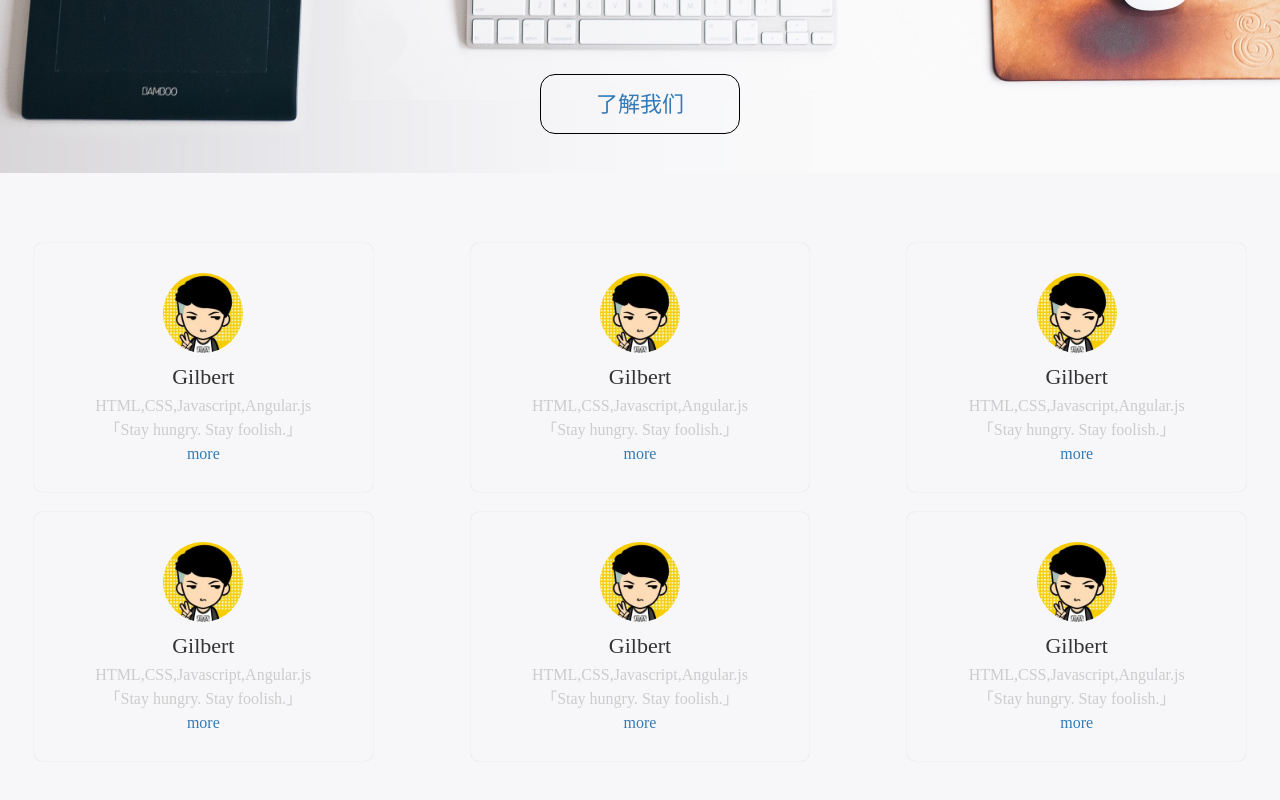
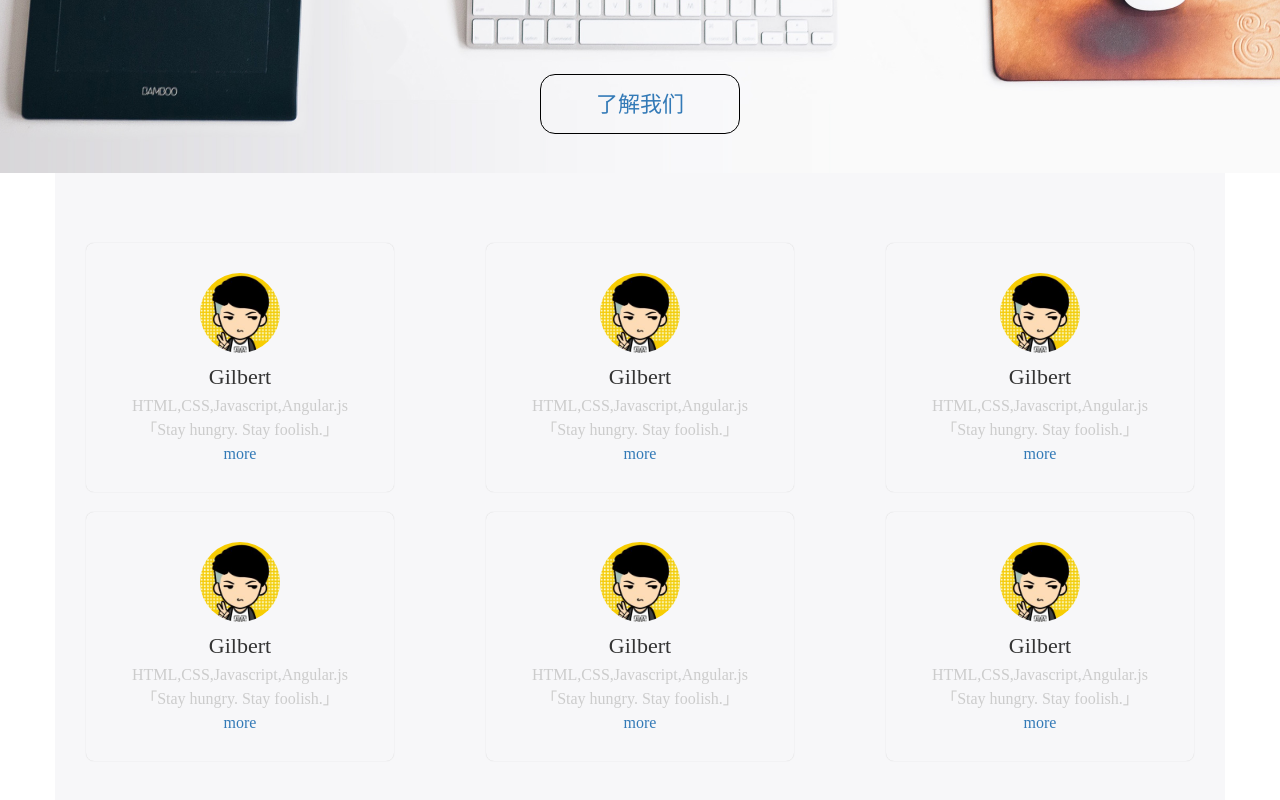
Before and after one commit to Cyberpunkerplus/FENewBie.github.io, a plain HTML site: page index.html in a window 1280 px wide. Shown: the part 530-1330 px from the top of the page. Drawn offline with Linux system fonts and the light colour scheme.

Commit message:
修复横向滚动条

```diff
--- a/index.html
+++ b/index.html
@@ -17,7 +17,7 @@
         <h2 class="text-center">NB not newbie!</h2>
         <a href="#team-member" class="btn outline-btn">了解我们</a>
     </section>
-    <section class="team-member container-fluid" id="team-member">
+    <section class="team-member container" id="team-member">
         <div class="row">
             <div class="col-md-4">
                 <div class="col-md-offset-1 col-md-10  member-block">
```
